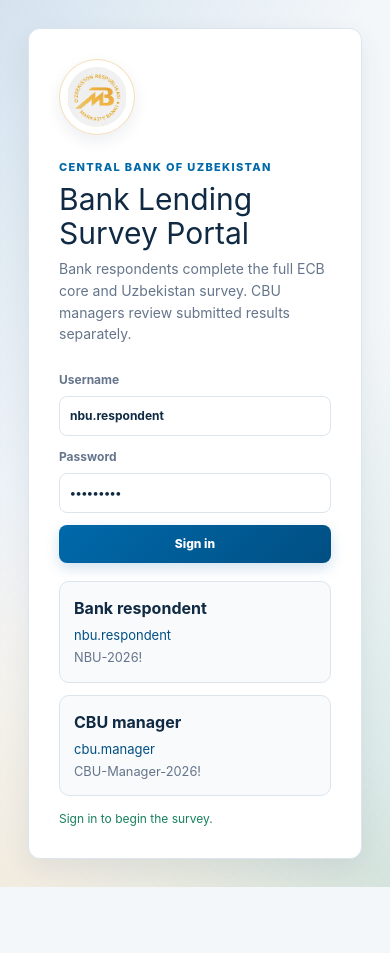
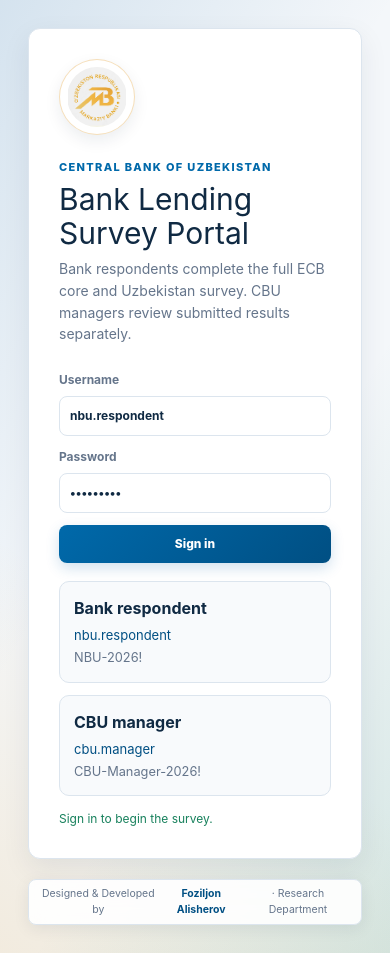
Before and after one commit to Foziljoniy/cbu-survey-app, a Next.js app: page / in a window 390 px wide. Before the commit the page ends 887 px from the top, so only its background shows below. Built offline with nearby package versions, Linux system fonts and the light colour scheme.

Commit message:
Add attribution badge for Foziljon Alisherov, Research Department

```diff
--- a/app/globals.css
+++ b/app/globals.css
@@ -1111,3 +1111,77 @@ summary {
     grid-row: 2;
   }
 }
+
+.corner-attribution {
+  position: fixed;
+  bottom: 20px;
+  right: 24px;
+  display: inline-flex;
+  align-items: center;
+  gap: 5px;
+  padding: 8px 16px;
+  background: rgba(255, 255, 255, 0.9);
+  backdrop-filter: blur(12px);
+  -webkit-backdrop-filter: blur(12px);
+  border: 1px solid var(--line);
+  border-radius: 99px;
+  box-shadow: 0 4px 16px rgba(16, 42, 67, 0.08);
+  font-size: 11px;
+  color: var(--muted);
+  z-index: 50;
+  transition: all 0.2s ease;
+}
+
+.corner-attribution strong {
+  color: var(--blue-dark);
+  font-weight: 700;
+}
+
+.corner-attribution:hover {
+  background: var(--white);
+  border-color: var(--blue);
+  box-shadow: 0 6px 20px rgba(16, 42, 67, 0.14);
+}
+
+.sidebar-credit {
+  margin-top: 28px;
+  padding: 14px 10px 4px;
+  border-top: 1px solid var(--line);
+  color: var(--muted);
+  font-size: 11px;
+  line-height: 1.4;
+}
+
+.sidebar-credit span {
+  display: block;
+  font-size: 10px;
+  text-transform: uppercase;
+  letter-spacing: 0.06em;
+  color: var(--muted);
+}
+
+.sidebar-credit strong {
+  display: block;
+  color: var(--blue-dark);
+  font-size: 12px;
+  margin-top: 2px;
+}
+
+.sidebar-credit small {
+  display: block;
+  color: var(--muted);
+  font-size: 11px;
+}
+
+@media (max-width: 640px) {
+  .corner-attribution {
+    position: static;
+    margin: 20px auto 0;
+    display: flex;
+    justify-content: center;
+    text-align: center;
+    font-size: 10.5px;
+    padding: 6px 12px;
+    border-radius: 8px;
+  }
+}
--- a/app/page.tsx
+++ b/app/page.tsx
@@ -426,6 +426,10 @@ export default function Home() {
 
           <div className="status-line" role="status">{notice}</div>
         </section>
+
+        <footer className="corner-attribution">
+          <span>Designed &amp; Developed by</span> <strong>Foziljon Alisherov</strong> <span>· Research Department</span>
+        </footer>
       </main>
     );
   }
@@ -470,6 +474,10 @@ export default function Home() {
 
           <div className="status-line" role="status">{notice}</div>
         </section>
+
+        <footer className="corner-attribution">
+          <span>Designed &amp; Developed by</span> <strong>Foziljon Alisherov</strong> <span>· Research Department</span>
+        </footer>
       </main>
     );
   }
@@ -640,6 +648,10 @@ export default function Home() {
           </div>
 
           <div className="status-line" role="status">{notice}</div>
+
+          <footer className="corner-attribution">
+            <span>Designed &amp; Developed by</span> <strong>Foziljon Alisherov</strong> <span>· Research Department</span>
+          </footer>
         </section>
       ) : (
         <div className="workspace">
@@ -683,6 +695,12 @@ export default function Home() {
                 );
               })}
             </nav>
+
+            <div className="sidebar-credit">
+              <span>Designed &amp; Developed by</span>
+              <strong>Foziljon Alisherov</strong>
+              <small>Research Department</small>
+            </div>
           </aside>
 
           <section className="content">
```
